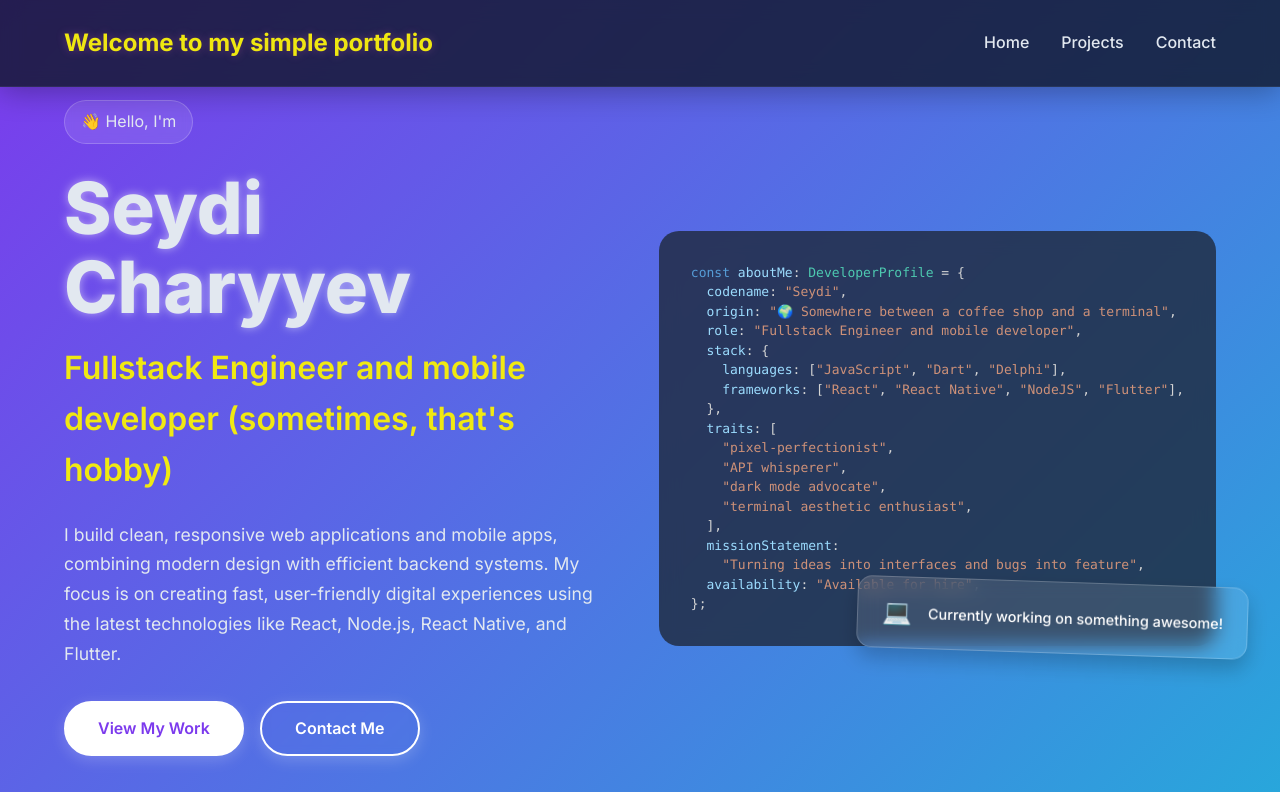
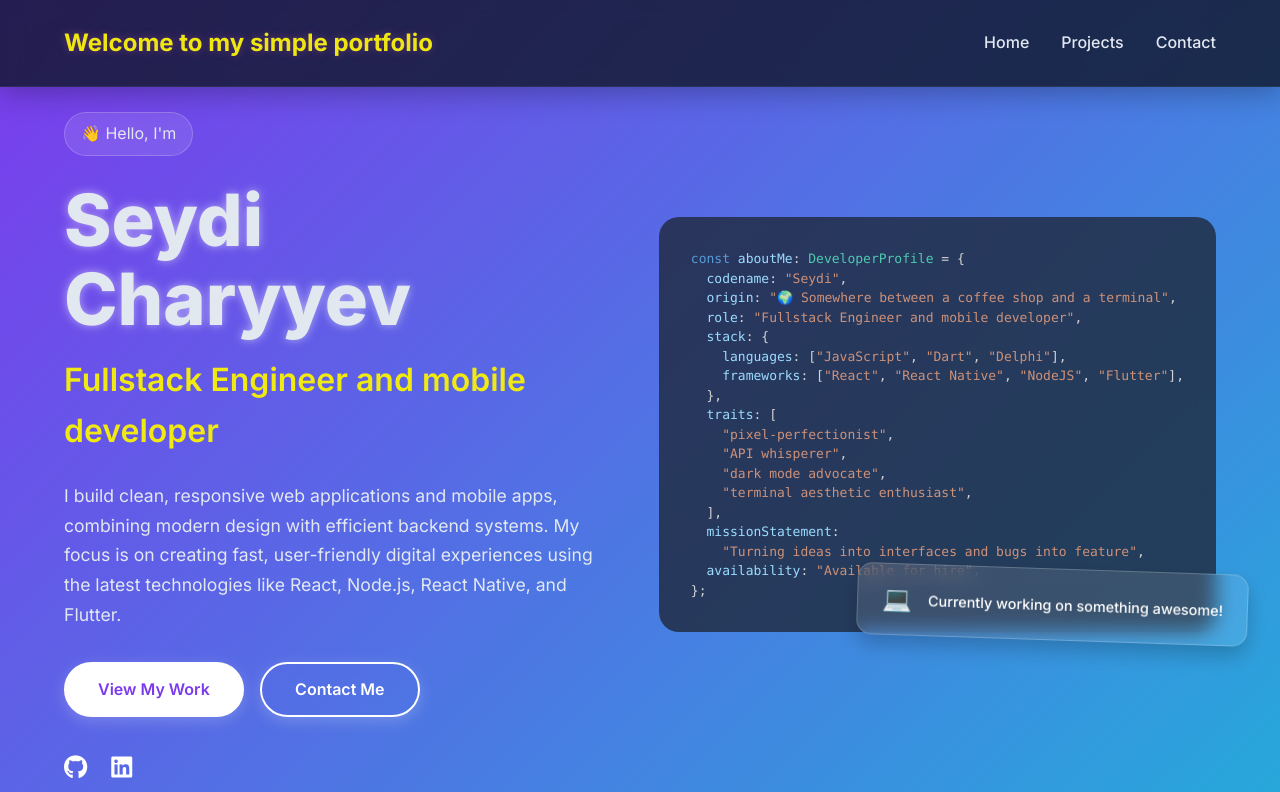
Before and after one commit to TheSeydiCharyyev/animation-personal-portfolio, a React (Vite) app: page / in a window 1280 px wide. Shown: the top 792 px of the page. Built offline with nearby package versions, Linux system fonts and the light colour scheme; no server answers.

Commit message:
Update Hero.jsx

```diff
--- a/src/components/Hero.jsx
+++ b/src/components/Hero.jsx
@@ -44,7 +44,7 @@ export const Hero = () => {
           </motion.h1>
           <motion.h2 className="hero-subtitle" variants={fadeInUp}>
             {" "}
-            Fullstack Engineer and mobile developer (sometimes, that's hobby)
+            Fullstack Engineer and mobile developer
           </motion.h2>
           <motion.p className="hero-description" variants={fadeInUp}>
             I build clean, responsive web applications and mobile apps, combining modern design with efficient backend systems. My focus is on creating fast, user-friendly digital experiences using the latest technologies like React, Node.js, React Native, and Flutter.
```
